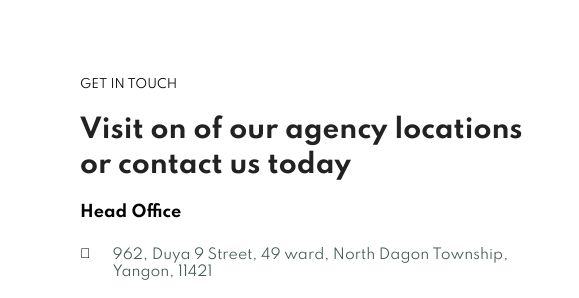
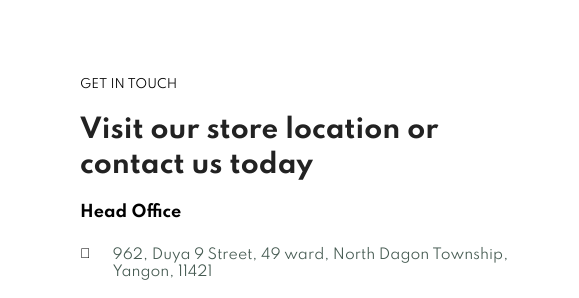
Before and after one commit to bakamochii/kksgems, a plain HTML site: page contact.html in a window 1280 px wide. Shown: the part 404-702 px from the top of the page, 0-579 px from the left. Drawn offline with Linux system fonts and the light colour scheme.

Commit message:
Update contact.html

```diff
--- a/contact.html
+++ b/contact.html
@@ -39,7 +39,7 @@
         <section id="contact-details" class="section-p1">
             <div class="details">
                 <span>GET IN TOUCH</span>
-                <h2>Visit on of our agency locations or contact us today</h2>
+                <h2>Visit our store location or contact us today</h2>
                 <h3>Head Office</h3>
                 <div>
                     <li>
```
